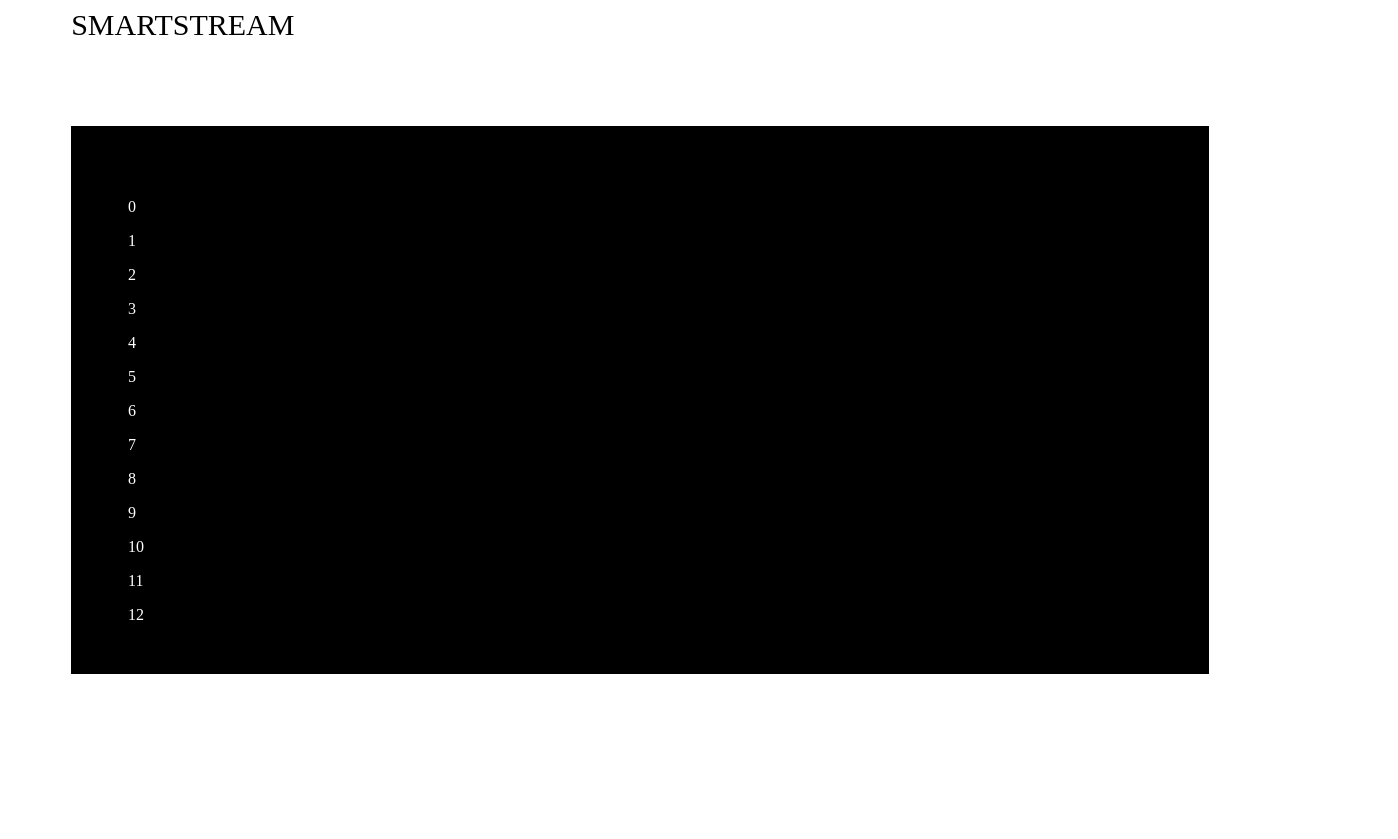
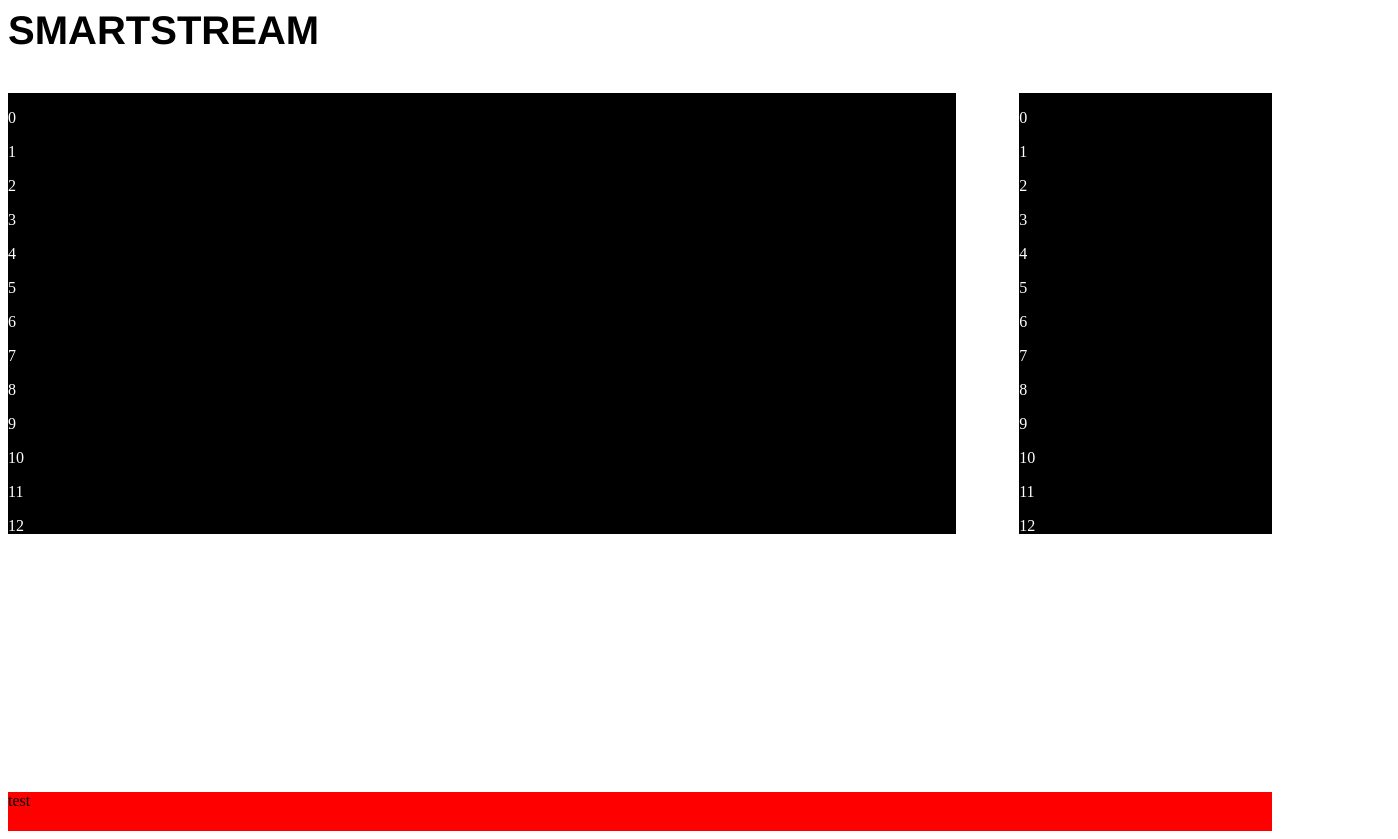
Before and after one commit to lorsem/SmartStream, a plain HTML site: page index.html in a window 1280 px wide. Shown: the whole page, 1398 px wide, since content can reach past the window. Before the commit the page ends 800 px from the top, so only its background shows below. Drawn offline with Linux system fonts and the light colour scheme.

Commit message:
mod to ui of index

```diff
--- a/index.html
+++ b/index.html
@@ -1,32 +1,64 @@
+
 <html>
 <head>
-    <style type="text/css">
+<head>
+<style type="text/css">
+        html, body {
+            /* height: auto; */
+            /* width : auto; */
+            /* background-color: red; */
+        }
         #wrap {
-            width : 100%;
+            width : auto;
             height : 100%;
-            padding : 0% 5%;
+            margin: 0 auto;
+            max-width: 1280px;
+            /* max-height : 820px; */
+            /* padding : 3%; */
+            /* background-color: grey; */
+        }
+
+        #header {
+            width : auto;
+            height : 20%;
+            /* padding:auto; */
+            display: table-cell;
+            vertical-align:center;
         }
         #body {
-            background-color:black;
-            width : 90%;
-            height : 70%;
-        }
-        #header {
-            font-size : 30px;
-            padding : 0px, 5%, 0px, 0px;
-            width : 90%;
-            height : 15%;
+            width : auto;
+            height : 75%;
         }
         #list {
-            width : 90%;
-            margin : 5%;
-            float : left;
-            overflow : scroll;
-            height : 80%;
+            width : 75%;
+            height:inherit;
+            /* height : 100%; */
+            overflow-y: scroll;
+            overflow-x: hidden;
+            background-color:black;
+            float: left;
         }
-        p {
+        #title {
+            font-family : helvetica;
+            font-size: 40px;
+            padding : auto ;
+        }
+        #body p {
             color : white;
             font : helvetica;
+        }
+        #menu {
+            width: 20%;
+            height:inherit;
+            /* height: 100%; */
+            float: right;
+            background-color:black;
+            overflow-y: scroll;
+            overflow-x: hidden;
+        }
+        #footer{
+            height:5%;
+            background:red;
         }
     </style>
     <script language="javascript">
@@ -43,7 +75,7 @@ function print_contnent(lista) {
 <body>
 <div id="wrap">
     <div id="header">
-        SMARTSTREAM
+        <h3 id="title">SMARTSTREAM</h3>
         <div id="logo">
 
         </div>
@@ -51,10 +83,19 @@ function print_contnent(lista) {
     <div id="body">
         <div id="list">
             <script>
-                var lista = new Array( "ciao", "hello", "hallo" );
-                print_contnent(lista);
+                var test_list = new Array( "ciao", "hello", "hallo" );
+                print_contnent(test_list);
             </script>
         </div>
+        <div id="menu">
+            <script>
+                print_contnent(test_list);
+            </script>
+        </div>
+       </div>
+    </div>
+    <div id="footer">
+        test
     </div>
 </div>
 </body>
```
